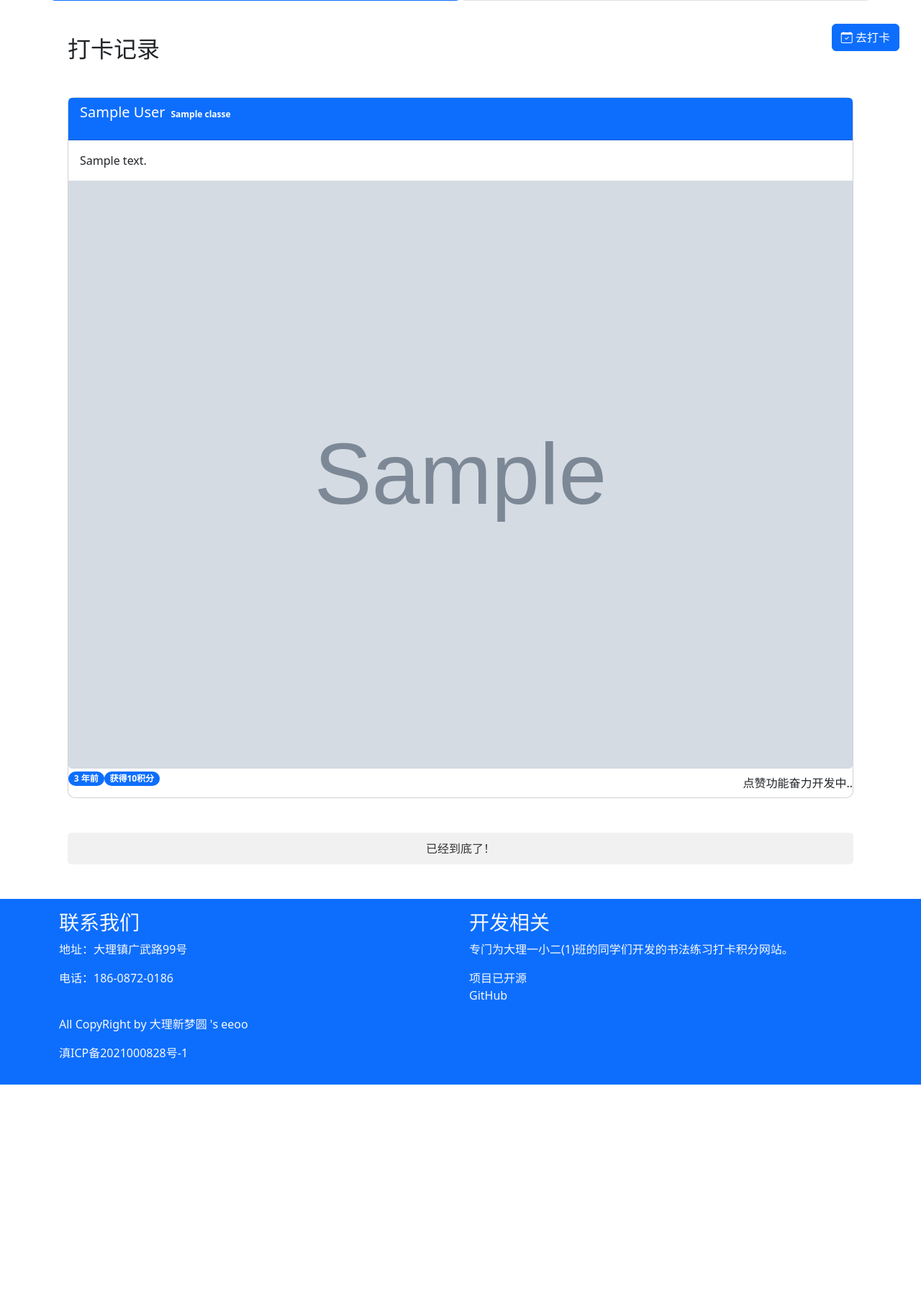
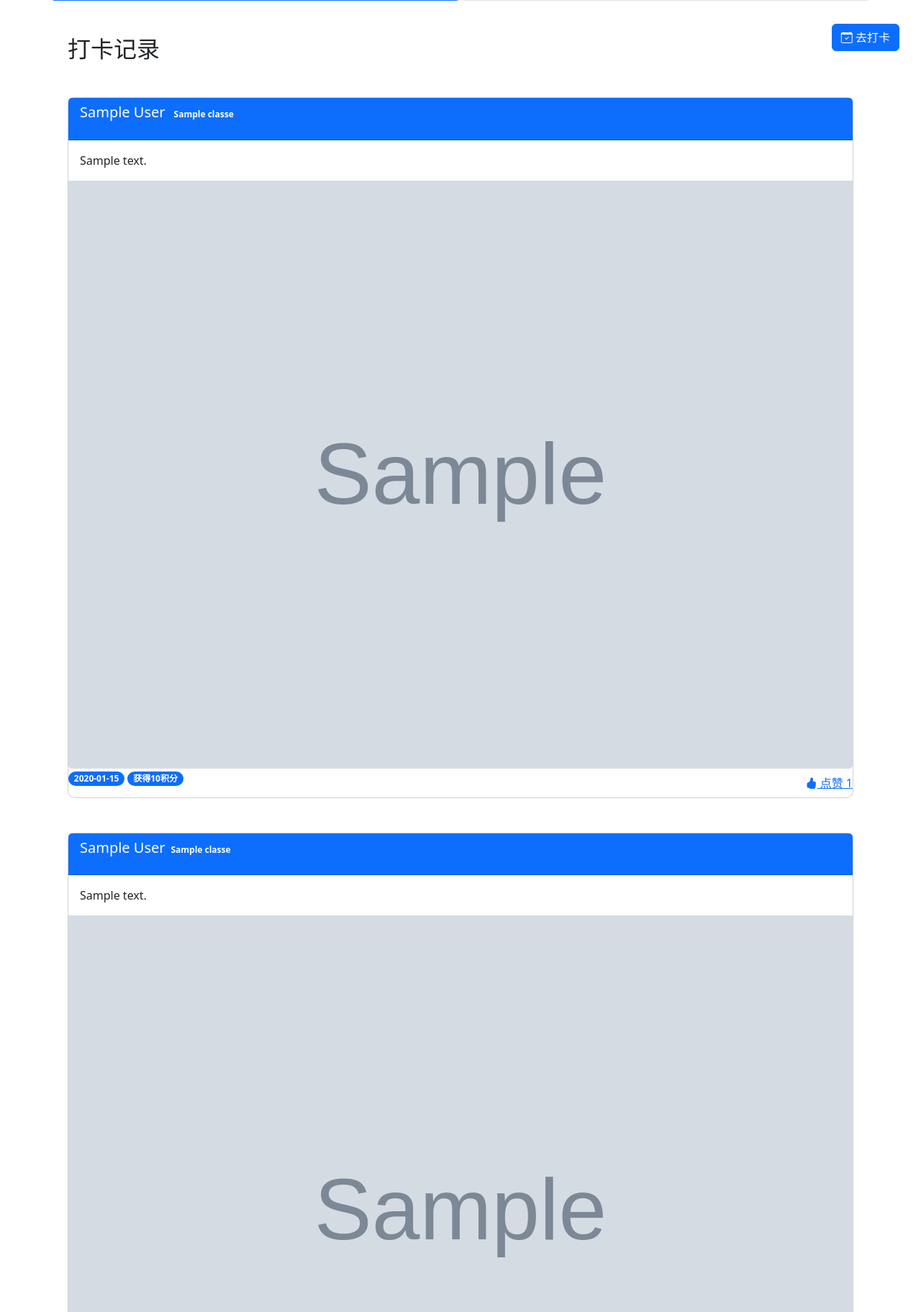
Before and after one commit to Myeeoo/Student_Calligraphy_practice, a Django app: page / in a window 1280 px wide. Shown: the part 699-2522 px from the top of the page at 72% size. Before the commit the page ends 2206 px from the top, so only its background shows below. Run offline with Django 4.2, Linux system fonts and the light colour scheme; tables that the repository leaves empty hold one stand-in row (values such as "Sample post"); grey boxes marked "Sample" are stand-in pictures; some libraries are stand-ins or nearby versions.

Commit message:
点赞代码

```diff
--- a/myapp/models.py
+++ b/myapp/models.py
@@ -8,6 +8,27 @@ class Classes(models.Model):
 
     def __str__(self):
         return self.name
+
+    @classmethod
+    def create(cls, name):
+        return cls.objects.create(name=name)
+
+    def update(self, name):
+        self.name = name
+        self.save()
+
+    @classmethod
+    def delete_by_id(cls, id):
+        cls.objects.filter(id=id).delete()
+
+    @classmethod
+    def get_by_id(cls, id):
+        return cls.objects.get(id=id)
+
+    @classmethod
+    def get_all(cls):
+        return cls.objects.all()
+
 class Student(models.Model):
     student_id = models.AutoField(primary_key=True)
     name = models.CharField(max_length=100)
@@ -39,6 +60,18 @@ class Checkin(models.Model):
     checkin_text = models.CharField(max_length=200)
     checkin_image = models.ImageField(upload_to='checkin_images', blank=True, null=True)
     score = models.IntegerField(default=0)
+    likes = models.ManyToManyField(User, through='Like')
 
     def __str__(self):
         return f"{self.student.name} - {self.checkin_date}"
+    def get_likes_count(self):
+        return self.likes.count()
+    def get_likes_list(self):
+        return self.likes
+class Like(models.Model):
+    user = models.ForeignKey(User, on_delete=models.CASCADE)
+    checkin = models.ForeignKey(Checkin, on_delete=models.CASCADE)
+    created_at = models.DateTimeField(auto_now_add=True)
+
+    def __str__(self):
+        return f"Like: {self.user.username} - {self.checkin}"
--- a/myapp/templates/dashboard.html
+++ b/myapp/templates/dashboard.html
@@ -197,7 +197,7 @@
 
   <h2 class="my-5">打卡记录</h2>
   <div class="card-deck" id="checkin-container">
-    <!-- {% for checkin in checkins %}
+    {% for checkin in checkins %}
       <div class="card mb-5">
         <div class="card-header bg-primary">
             <h5 class="card-title" style="display: inline-block;">{{ checkin.student.name }}</h5>
@@ -216,11 +216,19 @@
               <p class="badge bg-primary rounded-pill">获得{{checkin.score}}积分</p>
             </div>
             <div>
-              点赞功能敬请期待
+              <a id="like-btn_{{ checkin.id }}" class="rounded-pill" href="#" data-checkin-id="{{ checkin.id }}">
+                <i id="like-BI" class="bi bi-hand-thumbs-up-fill"></i>
+                {% if current_user in checkin.likes.all %}
+                  取消
+                {% else %}
+                  点赞
+                {% endif %}
+                {{ checkin.get_likes_count }}
+              </a>
             </div>
         </div>
       </div>
-    {% endfor %} -->
+    {% endfor %}
   </div>
   <button class="btn btn-primary " id="load-more-button">加载更多</button>
   <div id='DI'><a>已经到底了！</a></div>
@@ -228,10 +236,35 @@
 
 </div>
 
-<script src="https://code.jquery.com/jquery-3.6.0.min.js"></script>
 <script>
 $(document).ready(function() {
   dashboard()
+      //点赞部分
+      $('a[id^="like-btn_"]').click(function(e) {
+        e.preventDefault();
+
+        var checkinId = $(this).attr('data-checkin-id');
+        var likeUrl = '/like_checkin/' + checkinId + '/';
+          showPopup(likeUrl)
+          $.ajax({
+            url: likeUrl,
+            method: 'POST',
+            dataType: 'json',
+            success: function(response) {
+              alert("111");
+              // 处理点赞成功后的逻辑，例如更新点赞数或样式
+              // ...
+            },
+            error: function(xhr, status, error) {
+              alert("message");
+              // 处理错误情况
+              // ...
+            }
+          });
+          alert("11")
+    });
+
+
   // 获取按钮和<div>元素
 const button = document.getElementById('load-more-button');
 const div = document.getElementById('DI');
@@ -337,7 +370,7 @@ function createCheckinElement(checkinData) {
 
   modalHeaderLeft.append(dateBadge, scoreBadge);
 
-  var modalHeaderRight = $('<div>').text('点赞功能奋力开发中..');
+  var modalHeaderRight = $('<p>').addClass('badge rounded-pill').text('已有'+ checkinData.get_likes_count +'赞');
 
   modalHeader.append(modalHeaderLeft, modalHeaderRight);
 
--- a/myapp/views.py
+++ b/myapp/views.py
@@ -471,3 +471,19 @@ def add_score(request):
         'students_forms': zip(students, forms)
     }
     return render(request, 'add_score.html', context)
+
+def like_checkin(request, checkin_id):
+    checkin = Checkin.objects.get(id=checkin_id)
+    current_user = request.user
+    if current_user in checkin.likes.all():
+        # 取消点赞
+        print("unlike",checkin.pk)
+        checkin.likes.remove(current_user)
+        checkin.save()
+        return JsonResponse({'status': 'success', 'message': 'unlike'})
+    else:
+        # 点赞
+        print("like",checkin.pk)
+        checkin.likes.add(current_user)
+        checkin.save()
+        return JsonResponse({'status': 'success', 'message': 'like'})
--- a/myproject/urls.py
+++ b/myproject/urls.py
@@ -17,7 +17,7 @@ from django import views
 from django.contrib import admin
 from django.urls import include, path
 from myapp.views import (
-    checkin, checkin_list, create_class, dashboard, delete_class, get_all_classes, get_class, load_more_checkins, login_v, logout_view,signup, student_list, student_detail, score_list, score_detail, add_student, add_score, unbind_student, update_class, update_student, user_center
+    checkin, checkin_list, create_class, dashboard, delete_class, get_all_classes, get_class, like_checkin, load_more_checkins, login_v, logout_view,signup, student_list, student_detail, score_list, score_detail, add_student, add_score, unbind_student, update_class, update_student, user_center
 )
 from django.contrib.auth import views as auth_views
 from django.conf.urls.static import static
@@ -54,4 +54,5 @@ urlpatterns = [
     path('classes/<int:class_id>/delete/', delete_class, name='delete_class'),
     path('classes/<int:class_id>/', get_class, name='get_class'),
     path('classes/', get_all_classes, name='get_all_classes'),
+    path('like_checkin/<int:checkin_id>/', like_checkin, name='like_checkin'),
 ]+ static(settings.MEDIA_URL, document_root=settings.MEDIA_ROOT) + static(settings.STATIC_URL, document_root=settings.STATIC_ROOT)
```
Also changed, not shown: myapp/migrations/0010_like_checkin_likes.py (added).
